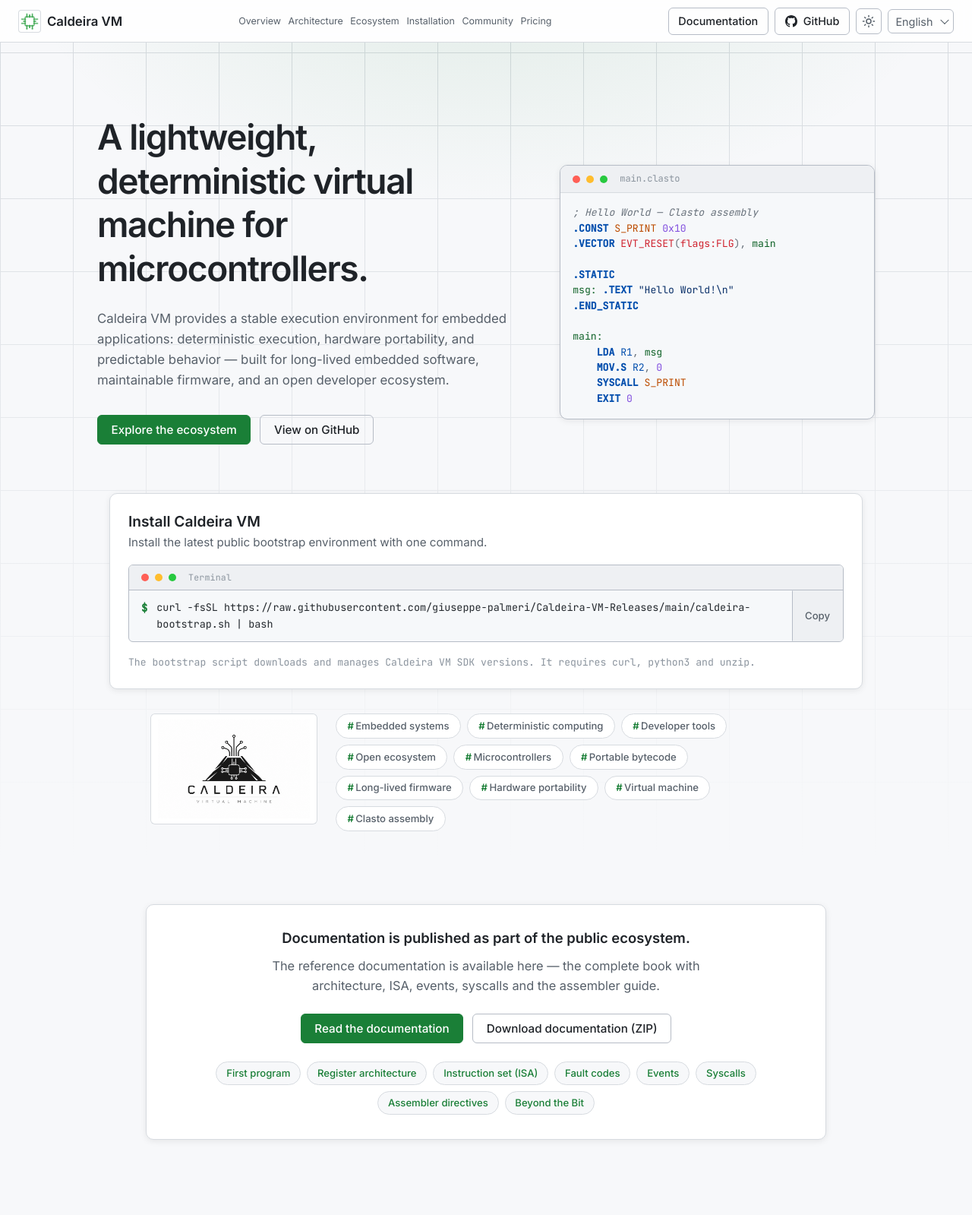
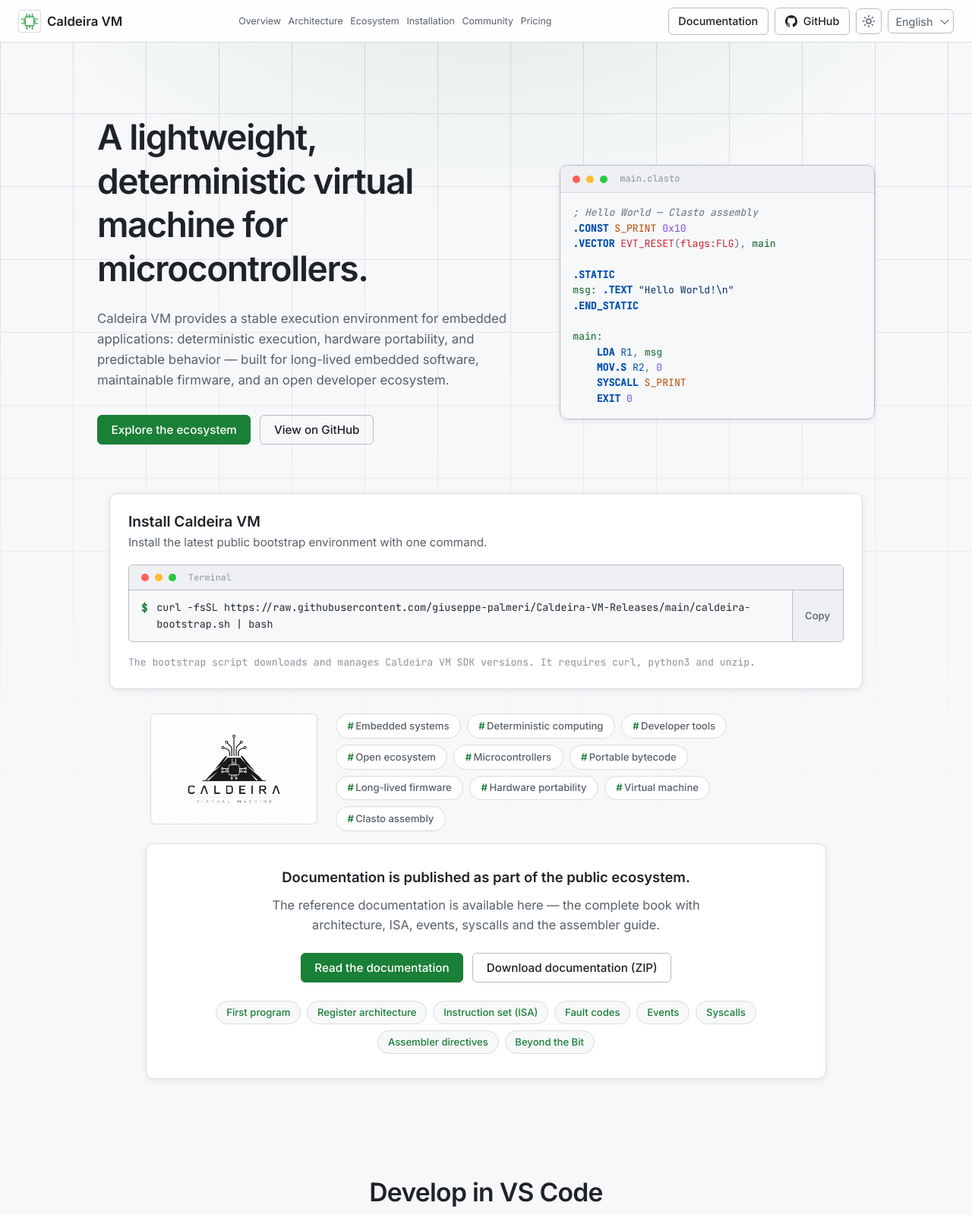
Before and after one commit to giuseppe-palmeri/Caldeira-VM-Releases, a plain HTML site: page docs/index.html in a window 1280 px wide. Shown: the top 1599 px of the page at 76% size. Drawn offline with Linux system fonts and the light colour scheme.

Commit message:
Docs card directly under the hashtags
- Hero bottom padding reduced to space-4 and #documentation padding-top
  is 0, so the documentation card sits immediately below the hashtag
  badges.

```diff
--- a/docs/style.css
+++ b/docs/style.css
@@ -535,7 +535,7 @@
 .hero {
     position: relative;
     overflow: hidden;
-    padding: var(--space-9) 0 var(--space-6);
+    padding: var(--space-9) 0 var(--space-4);
     text-align: center;
     background:
         linear-gradient(to bottom, transparent 0%, var(--bg) 100%),
@@ -1487,6 +1487,9 @@
     border-color: var(--accent);
 }
 
+#documentation {
+    padding-top: 0;
+}
 .section-cta {
     text-align: center;
     margin-top: var(--space-6);
```
